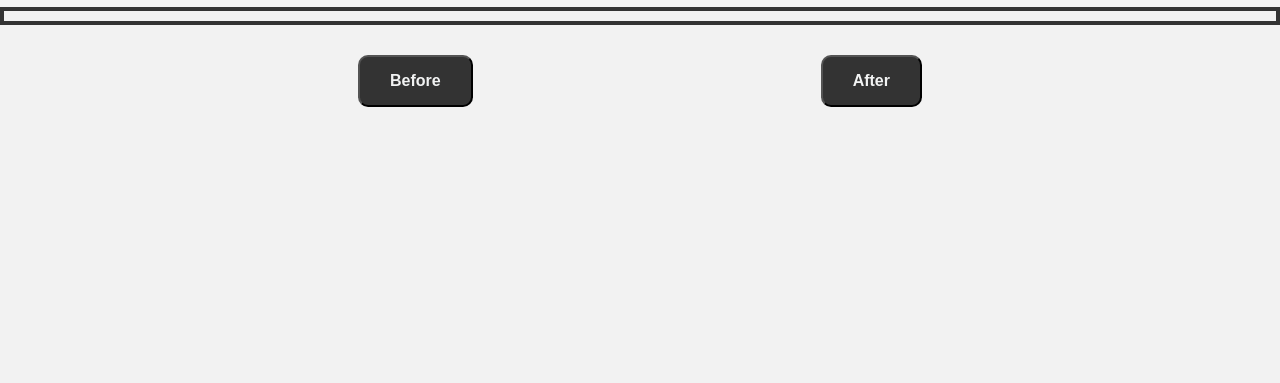
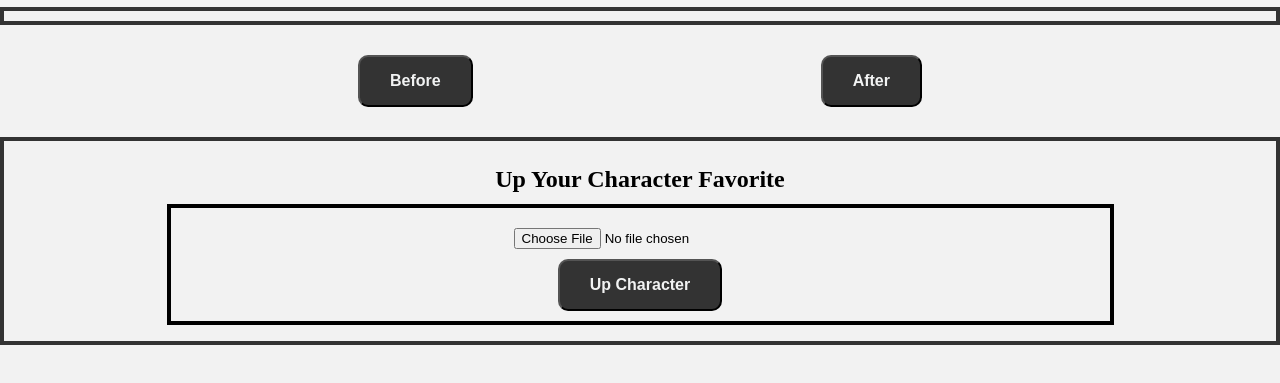
Before and after one commit to Christiano0407/consume_API-REST, a website: page apiPlus/plus.html in a window 1280 px wide. Shown: the part 157-540 px from the top of the page. Drawn offline with Linux system fonts and the light colour scheme; no server answers.

Commit message:
formdata

```diff
--- a/apiPlus/apiPlus.js
+++ b/apiPlus/apiPlus.js
@@ -11,7 +11,9 @@ const imgGrid4 = document.getElementById(`idGridImg4`);
 const imgGrid5 = document.getElementById(`idGridImg5`);
 const imgGrid6 = document.getElementById(`idGridImg6`);
 const sectionAdd = document.querySelector(`#idCharacter`);
-//**// === >>> Buttons <<<< === */
+//** === Formulary === */
+const btnForm = document.getElementById(`btnUp`);
+//** === >>> Buttons <<<< === */
 let pagination = 1;
 const btnBefore = document.getElementById(`btnBefore`);
 const btnAfter = document.getElementById(`btnAfter`);
@@ -196,3 +198,12 @@ const apiNew = async (api) => {
 apiPlus();
 apiGridPlus(API_EXTRA);
 apiNew(API);
+
+//*? === Formulary === */
+const formUp = async () => {
+  const formulary = document.getElementById(`upLoadingForm`);
+  const formData = new FormData(formulary);
+  console.log(formData.get('file'));
+};
+
+btnForm.addEventListener(`click`, formUp);
--- a/apiPlus/plus.html
+++ b/apiPlus/plus.html
@@ -31,6 +31,15 @@
         <button id="btnBefore" class="btn one">Before</button>
         <button id="btnAfter" class="btn two">After</button>
       </div>
+
+      <section id="idForm" class="up-section">
+        <h2 class="title-form">Up Your Character Favorite</h2>
+
+        <form action="" id="upLoadingForm" class="formulary">
+          <input type="file" name="file" />
+          <button id="btnUp" class="btn-up" type="button">Up Character</button>
+        </form>
+      </section>
     </main>
     <script src="../apiPlus/apiPlus.js"></script>
   </body>
--- a/apiPlus/plusCSS.css
+++ b/apiPlus/plusCSS.css
@@ -69,7 +69,8 @@ main {
 }
 .plus-section,
 .plus-GridSection,
-.plus-character {
+.plus-character,
+.up-section {
   width: 100%;
   margin: 1rem auto;
   padding: 1rem;
@@ -105,6 +106,25 @@ main {
   justify-content: space-evenly;
 }
 
+.title-form {
+  text-align: center;
+  font-size: 2.4rem;
+  font-weight: 700;
+}
+.formulary {
+  width: 75%;
+  margin: 1rem auto;
+  padding: 1rem;
+  display: flex;
+  flex-direction: column;
+  align-items: center;
+  outline: 4px solid #000;
+}
+
+input {
+  margin: 1rem auto;
+}
+
 /* === Buttons === */
 button {
   padding: 1.5rem 3rem;
```
Also changed, not shown: README.md.
